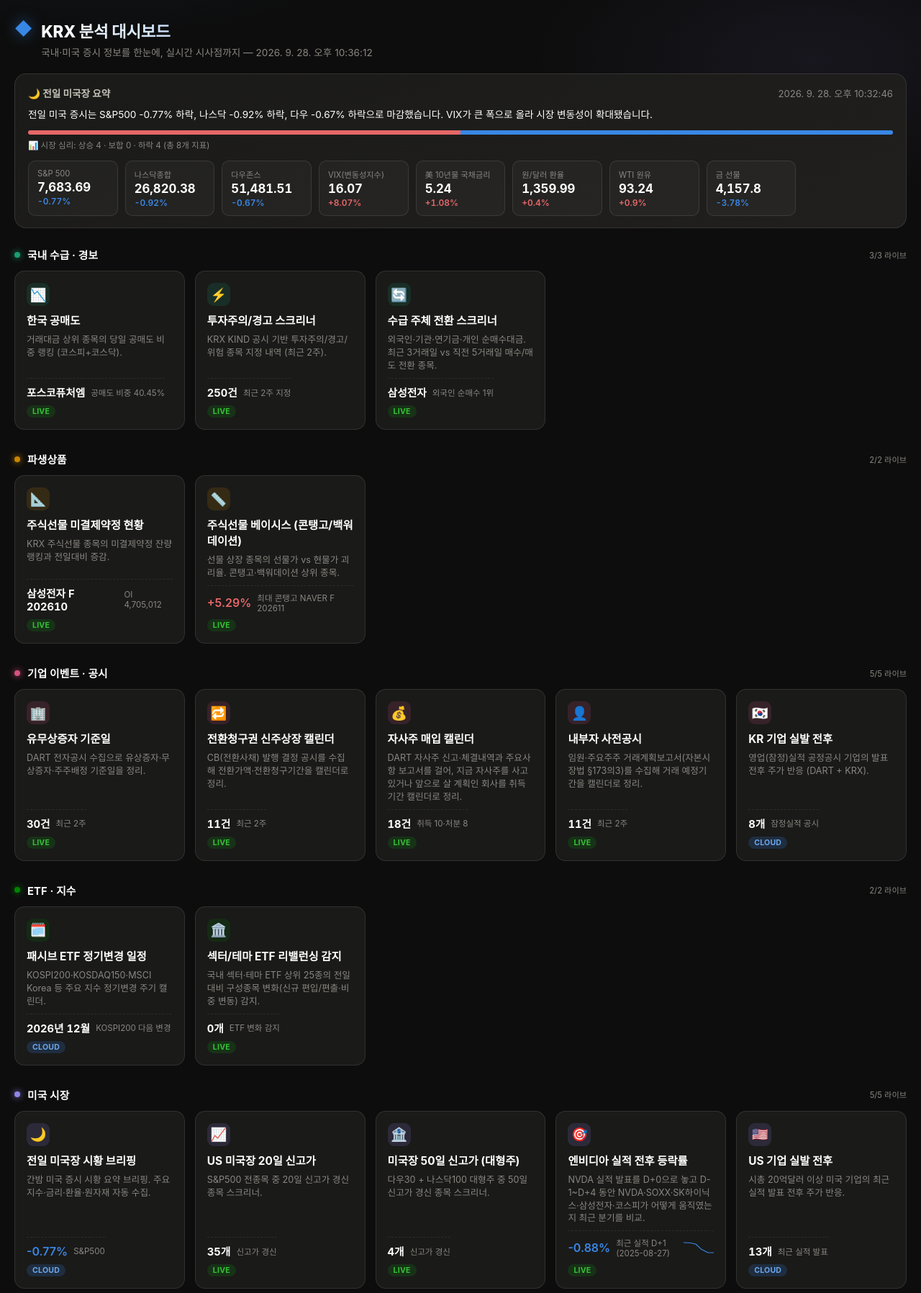
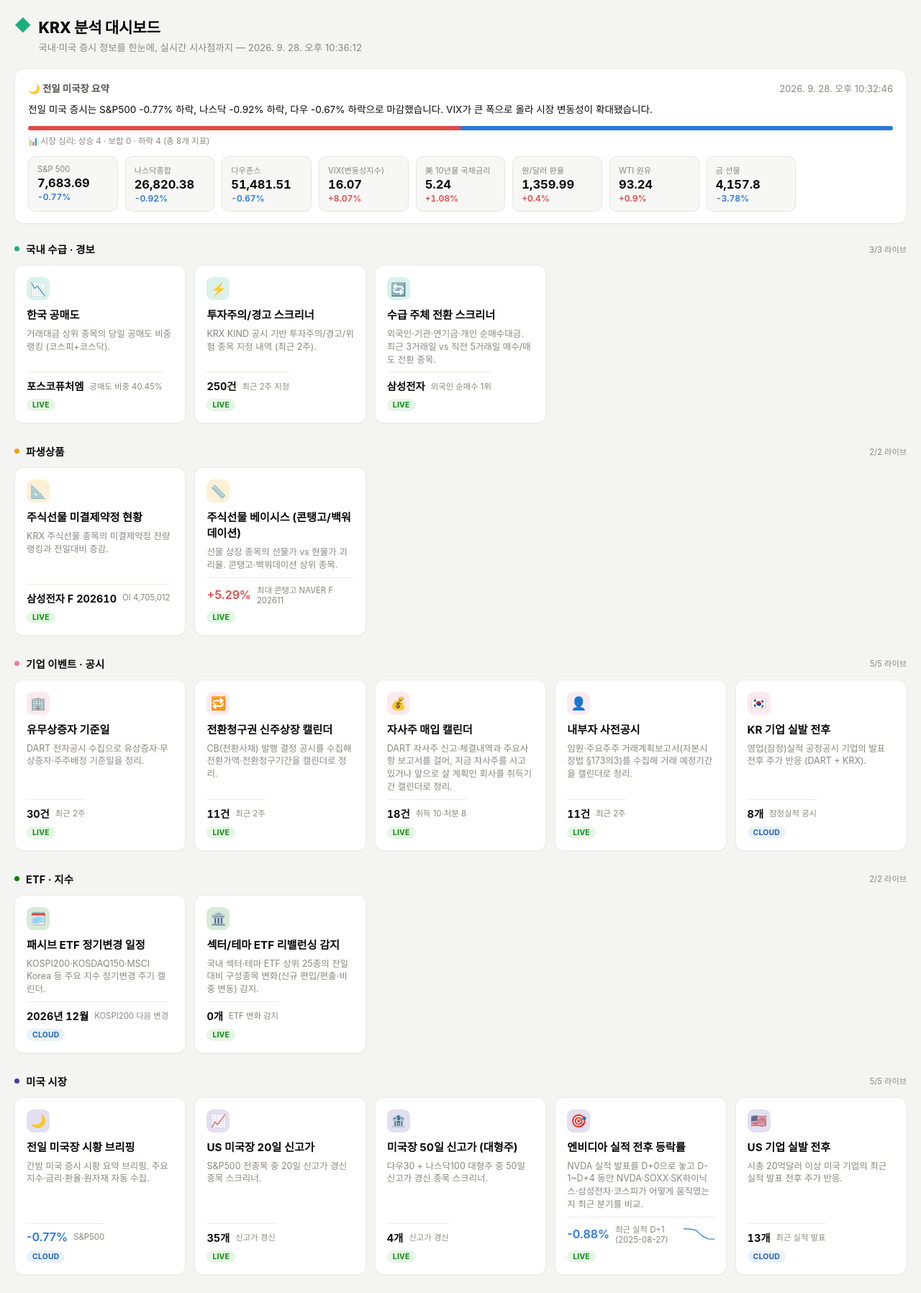
Before and after one commit to sejinkim-59/krx-dashboard, a website: page index.html in a window 1280 px wide. Shown: the top 1796 px of the page at 72% size. Drawn offline with Linux system fonts and the light colour scheme.

Commit message:
Switch to a clean light theme (Naver Finance-style reference)
Full dark->light re-token using the dataviz skill's validated light
surfaces and diverging/categorical steps (not a guess — re-ran the
validator against the light surface before committing to the pair).
Chart.js colors, category accents, PWA icons, manifest, and iOS status
bar style all follow. Also caught js/insights.js missing from the
service worker's precache list while touching sw.js for the version bump.

```diff
--- a/css/style.css
+++ b/css/style.css
@@ -1,22 +1,22 @@
 :root {
-  color-scheme: dark;
-  /* validated dark palette (dataviz skill reference instance) */
-  --bg: #0d0d0d;
-  --card-bg: #1a1a19;
-  --card-bg-raised: #201f1e;
-  --border: rgba(255, 255, 255, 0.10);
-  --text: #ffffff;
-  --text-secondary: #c3c2b7;
+  color-scheme: light;
+  /* validated light palette (dataviz skill reference instance) — clean/네이버 증권풍 라이트 테마 */
+  --bg: #f4f5f3;
+  --card-bg: #ffffff;
+  --card-bg-raised: #f7f8f6;
+  --border: rgba(11, 11, 11, 0.08);
+  --text: #0b0b0b;
+  --text-secondary: #52514e;
   --muted: #898781;
-  --gridline: #2c2c2a;
-  --baseline: #383835;
-  --accent: #3987e5;
-  --up: #e66767;
-  --down: #3987e5;
+  --gridline: #ebeae6;
+  --baseline: #c3c2b7;
+  --accent: #1baf7a;
+  --up: #e34948;
+  --down: #2a78d6;
   --flat: #898781;
   --good: #0ca30c;
-  --warning: #fab219;
-  --serious: #ec835a;
+  --warning: #b8790a;
+  --serious: #c85a2e;
   --critical: #d03b3b;
   padding-top: env(safe-area-inset-top, 0px);
   padding-bottom: env(safe-area-inset-bottom, 0px);
@@ -27,46 +27,40 @@
 
 body {
   margin: 0;
-  background:
-    radial-gradient(720px 360px at 12% -8%, rgba(57, 135, 229, 0.10), transparent 60%),
-    radial-gradient(640px 320px at 88% 4%, rgba(144, 133, 233, 0.08), transparent 60%),
-    var(--bg);
+  background: var(--bg);
   color: var(--text);
   font-family: -apple-system, BlinkMacSystemFont, 'Segoe UI', Pretendard, Roboto, sans-serif;
   font-variant-numeric: proportional-nums;
 }
 
-.topbar { padding: 26px 20px 6px; }
-.topbar-brand { display: flex; align-items: flex-start; gap: 12px; }
+.topbar { padding: 22px 20px 6px; }
+.topbar-brand { display: flex; align-items: flex-start; gap: 10px; }
 .brand-mark {
-  font-size: 1.5rem;
+  font-size: 1.4rem;
   line-height: 1;
   color: var(--accent);
-  filter: drop-shadow(0 0 10px rgba(57, 135, 229, 0.55));
   margin-top: 2px;
 }
 .topbar h1 {
   margin: 0 0 4px;
-  font-size: 1.4rem;
+  font-size: 1.32rem;
   font-weight: 800;
   letter-spacing: -0.01em;
-  background: linear-gradient(90deg, #ffffff, #9ec5f4 70%, #9085e9);
-  -webkit-background-clip: text;
-  background-clip: text;
-  color: transparent;
+  color: var(--text);
 }
 .topbar-sub {
   color: var(--muted);
-  font-size: 0.85rem;
+  font-size: 0.83rem;
 }
 
 /* ---------- Hero: 시장 브리핑 스트립 (클릭 없이 바로 보임) ---------- */
 .hero {
   margin: 14px 20px 4px;
   padding: 16px 18px;
-  background: linear-gradient(160deg, var(--card-bg), var(--card-bg-raised));
+  background: var(--card-bg);
   border: 1px solid var(--border);
-  border-radius: 16px;
+  border-radius: 14px;
+  box-shadow: 0 1px 2px rgba(11, 11, 11, 0.03);
 }
 .hero-head {
   display: flex;
@@ -74,8 +68,8 @@ body {
   justify-content: space-between;
   margin-bottom: 10px;
 }
-.hero-title { font-size: 0.85rem; font-weight: 700; color: var(--text-secondary); }
-.hero-summary { font-size: 0.85rem; color: var(--text); margin: 0 0 12px; line-height: 1.5; }
+.hero-title { font-size: 0.84rem; font-weight: 700; color: var(--text-secondary); }
+.hero-summary { font-size: 0.85rem; color: var(--text); margin: 0 0 12px; line-height: 1.55; }
 
 .sentiment-bar {
   display: flex;
@@ -96,7 +90,7 @@ body {
   gap: 10px;
 }
 .stat-tile {
-  background: rgba(255, 255, 255, 0.03);
+  background: var(--card-bg-raised);
   border: 1px solid var(--border);
   border-radius: 10px;
   padding: 10px 12px;
@@ -105,7 +99,7 @@ body {
   gap: 2px;
 }
 .stat-tile .label { font-size: 0.7rem; color: var(--muted); white-space: nowrap; overflow: hidden; text-overflow: ellipsis; }
-.stat-tile .value { font-size: 1.05rem; font-weight: 700; font-variant-numeric: tabular-nums; }
+.stat-tile .value { font-size: 1.03rem; font-weight: 700; font-variant-numeric: tabular-nums; color: var(--text); }
 .stat-tile .delta { font-size: 0.75rem; font-weight: 600; font-variant-numeric: tabular-nums; }
 .stat-tile .delta.up { color: var(--up); }
 .stat-tile .delta.down { color: var(--down); }
@@ -114,24 +108,23 @@ body {
 
 /* ---------- 카테고리별 섹션 ---------- */
 .grid-wrapper { padding-bottom: 24px; }
-.category-block { --cat-accent: var(--accent); margin-top: 6px; }
+.category-block { --cat-accent: var(--accent); margin-top: 4px; }
 .category-header {
   display: flex;
   align-items: center;
-  gap: 10px;
+  gap: 9px;
   padding: 20px 20px 8px;
 }
 .category-dot {
-  width: 8px;
-  height: 8px;
+  width: 7px;
+  height: 7px;
   border-radius: 50%;
   background: var(--cat-accent);
-  box-shadow: 0 0 10px var(--cat-accent);
   flex-shrink: 0;
 }
 .category-header h2 {
   margin: 0;
-  font-size: 0.92rem;
+  font-size: 0.9rem;
   font-weight: 700;
   color: var(--text);
   letter-spacing: 0.01em;
@@ -145,12 +138,12 @@ body {
 .grid {
   display: grid;
   grid-template-columns: repeat(auto-fill, minmax(220px, 1fr));
-  gap: 14px;
+  gap: 12px;
   padding: 4px 20px 4px;
 }
 
 @keyframes cardFadeIn {
-  from { opacity: 0; transform: translateY(6px); }
+  from { opacity: 0; transform: translateY(4px); }
   to { opacity: 1; transform: translateY(0); }
 }
 
@@ -158,7 +151,7 @@ body {
   text-align: left;
   background: var(--card-bg);
   border: 1px solid var(--border);
-  border-radius: 14px;
+  border-radius: 12px;
   padding: 16px;
   color: var(--text);
   cursor: pointer;
@@ -166,22 +159,23 @@ body {
   display: flex;
   flex-direction: column;
   gap: 8px;
-  min-height: 150px;
-  transition: border-color 0.18s, transform 0.18s, box-shadow 0.18s;
-  animation: cardFadeIn 0.45s ease backwards;
+  min-height: 148px;
+  box-shadow: 0 1px 2px rgba(11, 11, 11, 0.03);
+  transition: border-color 0.15s, transform 0.15s, box-shadow 0.15s;
+  animation: cardFadeIn 0.35s ease backwards;
   animation-delay: var(--card-delay, 0ms);
 }
 .card:hover {
   border-color: var(--cat-accent);
-  transform: translateY(-3px);
-  box-shadow: 0 10px 28px -12px rgba(0, 0, 0, 0.6);
+  transform: translateY(-2px);
+  box-shadow: 0 6px 16px -8px rgba(11, 11, 11, 0.18);
 }
 .card.status-pending {
-  opacity: 0.68;
+  opacity: 0.65;
 }
 
 .card-icon {
-  font-size: 1.15rem;
+  font-size: 1.1rem;
   width: 32px;
   height: 32px;
   display: flex;
@@ -189,9 +183,9 @@ body {
   justify-content: center;
   border-radius: 9px;
 }
-.card-title { font-weight: 700; font-size: 0.96rem; }
+.card-title { font-weight: 700; font-size: 0.95rem; }
 .card-desc {
-  font-size: 0.79rem;
+  font-size: 0.78rem;
   color: var(--muted);
   line-height: 1.42;
   flex: 1;
@@ -202,11 +196,11 @@ body {
   justify-content: space-between;
   gap: 8px;
   padding-top: 8px;
-  border-top: 1px dashed var(--gridline);
+  border-top: 1px solid var(--gridline);
   min-height: 30px;
 }
-.card-preview .cp-main { font-size: 0.92rem; font-weight: 700; font-variant-numeric: tabular-nums; }
-.card-preview .cp-sub { font-size: 0.72rem; color: var(--muted); }
+.card-preview .cp-main { font-size: 0.9rem; font-weight: 700; font-variant-numeric: tabular-nums; color: var(--text); }
+.card-preview .cp-sub { font-size: 0.71rem; color: var(--muted); }
 .card-preview svg { display: block; }
 .card-footer {
   display: flex;
@@ -215,21 +209,20 @@ body {
 
 .tag {
   display: inline-block;
-  font-size: 0.66rem;
+  font-size: 0.65rem;
   font-weight: 700;
   padding: 2px 8px;
   border-radius: 999px;
   letter-spacing: 0.02em;
 }
-.tag-live { background: rgba(12, 163, 12, 0.18); color: #35c235; }
-.tag-cloud { background: rgba(57, 135, 229, 0.18); color: #6ba7ec; }
-.tag-pending { background: rgba(250, 178, 25, 0.16); color: var(--warning); }
+.tag-live { background: rgba(12, 163, 12, 0.10); color: #0a8f0a; }
+.tag-cloud { background: rgba(42, 120, 214, 0.10); color: #2166b8; }
+.tag-pending { background: rgba(184, 121, 10, 0.12); color: var(--warning); }
 
 .overlay {
   position: fixed;
   inset: 0;
-  background: rgba(0, 0, 0, 0.65);
-  backdrop-filter: blur(2px);
+  background: rgba(20, 20, 18, 0.42);
   display: flex;
   align-items: flex-start;
   justify-content: center;
@@ -240,13 +233,13 @@ body {
 .panel {
   background: var(--card-bg);
   border: 1px solid var(--border);
-  border-radius: 16px;
+  border-radius: 14px;
   max-width: 860px;
   width: 100%;
   padding: 24px;
   position: relative;
   margin-top: env(safe-area-inset-top, 0px);
-  box-shadow: 0 24px 64px -24px rgba(0, 0, 0, 0.7);
+  box-shadow: 0 20px 48px -20px rgba(11, 11, 11, 0.28);
 }
 .close-btn {
   position: absolute;
@@ -258,30 +251,31 @@ body {
   font-size: 1.2rem;
   cursor: pointer;
 }
-.panel-body h2 { margin: 0 0 6px; font-size: 1.15rem; }
-.panel-desc { color: var(--muted); font-size: 0.85rem; margin: 0 0 14px; }
-.panel-content h3 { font-size: 0.95rem; margin: 18px 0 8px; color: var(--text-secondary); font-weight: 700; }
-.note { color: var(--muted); font-size: 0.82rem; }
-.meta-line { color: var(--muted); font-size: 0.75rem; margin-bottom: 10px; }
+.close-btn:hover { color: var(--text); }
+.panel-body h2 { margin: 0 0 6px; font-size: 1.12rem; color: var(--text); }
+.panel-desc { color: var(--muted); font-size: 0.84rem; margin: 0 0 14px; }
+.panel-content h3 { font-size: 0.92rem; margin: 18px 0 8px; color: var(--text-secondary); font-weight: 700; }
+.note { color: var(--muted); font-size: 0.81rem; }
+.meta-line { color: var(--muted); font-size: 0.74rem; margin-bottom: 10px; }
 .summary-box {
   background: var(--card-bg-raised);
   border: 1px solid var(--border);
   border-radius: 8px;
   padding: 12px;
   margin-bottom: 14px;
-  font-size: 0.9rem;
+  font-size: 0.89rem;
 }
 
 /* 활용법 (고정 설명) */
 .usage-box {
-  background: linear-gradient(135deg, rgba(57, 135, 229, 0.12), rgba(144, 133, 233, 0.05));
-  border: 1px solid var(--border);
+  background: #f0f9f4;
+  border: 1px solid rgba(27, 175, 122, 0.22);
   border-radius: 10px;
   padding: 12px 14px;
   margin: 0 0 14px;
 }
-.usage-title { font-weight: 700; margin-bottom: 4px; color: var(--text-secondary); font-size: 0.78rem; }
-.usage-box p { margin: 0; line-height: 1.55; color: var(--text); font-size: 0.85rem; }
+.usage-title { font-weight: 700; margin-bottom: 4px; color: #0f7a52; font-size: 0.77rem; }
+.usage-box p { margin: 0; line-height: 1.55; color: var(--text); font-size: 0.84rem; }
 
 /* 오늘의 시사점 (실시간 계산) */
 .insight-box {
@@ -292,39 +286,40 @@ body {
   padding: 10px 14px 12px;
   margin: 0 0 16px;
 }
-.insight-title { font-weight: 700; font-size: 0.8rem; margin-bottom: 6px; }
+.insight-title { font-weight: 700; font-size: 0.79rem; margin-bottom: 6px; color: var(--text); }
 .insight-sub { font-weight: 400; color: var(--muted); font-size: 0.7rem; }
-.insight-row { display: flex; gap: 8px; align-items: flex-start; font-size: 0.83rem; padding: 3px 0; line-height: 1.45; }
-.insight-icon { flex-shrink: 0; width: 16px; text-align: center; font-size: 0.75rem; margin-top: 2px; }
+.insight-row { display: flex; gap: 8px; align-items: flex-start; font-size: 0.82rem; padding: 3px 0; line-height: 1.45; color: var(--text); }
+.insight-icon { flex-shrink: 0; width: 16px; text-align: center; font-size: 0.72rem; margin-top: 2px; }
 .insight-row.insight-up .insight-icon { color: var(--up); }
 .insight-row.insight-down .insight-icon { color: var(--down); }
 .insight-row.insight-watch .insight-icon { color: var(--warning); }
 .insight-row.insight-info .insight-icon { color: var(--accent); }
 
 .pending-box, .error-box {
-  background: rgba(250, 178, 25, 0.08);
-  border: 1px solid var(--border);
+  background: #fdf6ea;
+  border: 1px solid rgba(184, 121, 10, 0.2);
   border-radius: 8px;
   padding: 14px;
-  font-size: 0.88rem;
+  font-size: 0.87rem;
 }
 .pending-label { font-weight: 700; margin-bottom: 6px; color: var(--warning); }
 
 table {
   width: 100%;
   border-collapse: collapse;
-  font-size: 0.82rem;
+  font-size: 0.81rem;
   margin-bottom: 10px;
   font-variant-numeric: tabular-nums;
 }
 th, td {
   border-bottom: 1px solid var(--gridline);
-  padding: 6px 8px;
+  padding: 7px 8px;
   text-align: left;
   white-space: nowrap;
 }
 th { color: var(--muted); font-weight: 600; font-variant-numeric: normal; }
 td { overflow: hidden; text-overflow: ellipsis; max-width: 220px; }
+tbody tr:hover { background: var(--card-bg-raised); }
 
 .pct.up { color: var(--up); font-weight: 600; }
 .pct.down { color: var(--down); font-weight: 600; }
@@ -335,13 +330,13 @@ td { overflow: hidden; text-overflow: ellipsis; max-width: 220px; }
 .chart-box.h-160 { height: 160px; }
 .chart-box.h-220 { height: 220px; }
 .chart-box.h-lg { height: 280px; }
-.chart-legend-note { font-size: 0.72rem; color: var(--muted); margin: -8px 0 10px; }
+.chart-legend-note { font-size: 0.71rem; color: var(--muted); margin: -8px 0 10px; }
 .small-multiples {
   display: grid;
   grid-template-columns: repeat(auto-fit, minmax(260px, 1fr));
   gap: 16px;
 }
-.sm-cell h4 { margin: 0 0 6px; font-size: 0.82rem; color: var(--text-secondary); font-weight: 700; }
+.sm-cell h4 { margin: 0 0 6px; font-size: 0.81rem; color: var(--text-secondary); font-weight: 700; }
 
 .highlight-row {
   display: grid;
--- a/js/cards.js
+++ b/js/cards.js
@@ -4,12 +4,12 @@
 // 실제 수치에 따라 달라지는 해석은 js/insights.js가 실시간으로 계산한다.
 
 const CATEGORIES = [
-  { id: 'flow', label: '국내 수급 · 경보', accent: '#199e70' },
-  { id: 'derivatives', label: '파생상품', accent: '#c98500' },
-  { id: 'corporate', label: '기업 이벤트 · 공시', accent: '#d55181' },
+  { id: 'flow', label: '국내 수급 · 경보', accent: '#1baf7a' },
+  { id: 'derivatives', label: '파생상품', accent: '#eda100' },
+  { id: 'corporate', label: '기업 이벤트 · 공시', accent: '#e87ba4' },
   { id: 'etf', label: 'ETF · 지수', accent: '#008300' },
-  { id: 'us', label: '미국 시장', accent: '#9085e9' },
-  { id: 'macro', label: '매크로', accent: '#d95926' },
+  { id: 'us', label: '미국 시장', accent: '#4a3aa7' },
+  { id: 'macro', label: '매크로', accent: '#eb6834' },
 ];
 
 const CARDS = [
--- a/js/charts.js
+++ b/js/charts.js
@@ -1,14 +1,14 @@
-// Chart.js 전역 기본값 — dataviz 스킬의 검증된 다크 팔레트를 그대로 사용.
+// Chart.js 전역 기본값 — dataviz 스킬의 검증된 라이트 팔레트를 그대로 사용.
 const VIZ = {
-  up: '#e66767', // 상승(빨강, 한국 관행)
-  down: '#3987e5', // 하락(파랑)
+  up: '#e34948', // 상승(빨강, 한국 관행)
+  down: '#2a78d6', // 하락(파랑)
   flat: '#898781',
-  gridline: '#2c2c2a',
-  baseline: '#383835',
-  textSecondary: '#c3c2b7',
+  gridline: '#e1e0d9',
+  baseline: '#c3c2b7',
+  textSecondary: '#52514e',
   muted: '#898781',
-  surface: '#1a1a19',
-  seqBlue: ['#cde2fb', '#9ec5f4', '#6da7ec', '#3987e5', '#256abf', '#184f95'], // 100/200/300/400/550/600 근사
+  surface: '#fcfcfb',
+  seqBlue: ['#86b6ef', '#6da7ec', '#5598e7', '#3987e5', '#256abf', '#184f95'], // ordinal 램프: 라이트 표면에서 2:1 이상 유지되는 250~600 구간
 };
 
 if (window.Chart) {
@@ -18,10 +18,10 @@ if (window.Chart) {
   Chart.defaults.borderColor = VIZ.gridline;
   Chart.defaults.plugins.legend.labels.boxWidth = 10;
   Chart.defaults.plugins.legend.labels.boxHeight = 10;
-  Chart.defaults.plugins.tooltip.backgroundColor = '#0d0d0d';
+  Chart.defaults.plugins.tooltip.backgroundColor = '#1a1a19';
   Chart.defaults.plugins.tooltip.titleColor = '#ffffff';
-  Chart.defaults.plugins.tooltip.bodyColor = '#c3c2b7';
-  Chart.defaults.plugins.tooltip.borderColor = 'rgba(255,255,255,0.10)';
+  Chart.defaults.plugins.tooltip.bodyColor = '#e6e5e0';
+  Chart.defaults.plugins.tooltip.borderColor = 'rgba(255,255,255,0.08)';
   Chart.defaults.plugins.tooltip.borderWidth = 1;
   Chart.defaults.plugins.tooltip.padding = 8;
 }
@@ -77,7 +77,7 @@ function makeMagnitudeHBar(canvas, items, { labelKey, valueKey, maxItems = 15, f
       labels: sorted.map((it) => it[labelKey]),
       datasets: [{
         data: sorted.map((it) => it[valueKey]),
-        backgroundColor: '#3987e5',
+        backgroundColor: VIZ.down,
         borderRadius: 4,
         maxBarThickness: 18,
       }],
--- a/sw.js
+++ b/sw.js
@@ -1,7 +1,7 @@
-const SHELL_CACHE = 'krx-dashboard-shell-v3';
+const SHELL_CACHE = 'krx-dashboard-shell-v4';
 const SHELL_FILES = [
   './', './index.html', './css/style.css',
-  './js/app.js', './js/cards.js', './js/charts.js', './js/vendor/chart.umd.js',
+  './js/app.js', './js/cards.js', './js/charts.js', './js/insights.js', './js/vendor/chart.umd.js',
   './manifest.webmanifest',
 ];
 
```
Also changed, not shown: index.html (+2 -2 lines), icons/icon-192.png, icons/icon-512.png, manifest.webmanifest.
